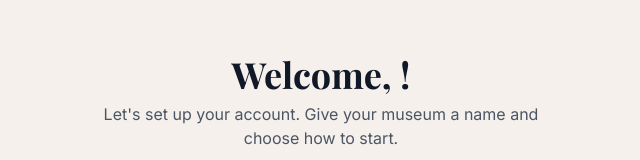
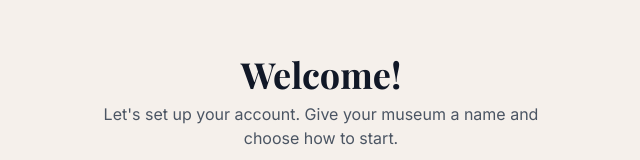
Before and after one commit to yonatantema/TourGuide, a React (Vite) app in the folder client/: page /setup in a window 1280 px wide. Shown: the part 169-329 px from the top of the page, without its empty margins (319-959 px from the left). Built offline with nearby package versions, Linux system fonts and the light colour scheme; no server answers; the HTML template or start-up script is replaced by a standard one.

Commit message:
Fix "Welcome,!" showing comma without name on setup page
Co-Authored-By: Claude Opus 4.6 (1M context) <noreply@anthropic.com>

```diff
--- a/client/src/pages/SetupPage.tsx
+++ b/client/src/pages/SetupPage.tsx
@@ -45,7 +45,7 @@ export default function SetupPage() {
     <div className="h-[100dvh] flex flex-col items-center justify-center px-4 text-center">
       <div className="max-w-md w-full">
         <h1 className="font-serif text-4xl font-bold text-gray-900 mb-2">
-          Welcome, {user?.name?.split(" ")[0]}!
+          Welcome{user?.name ? `, ${user.name.split(" ")[0]}` : ""}!
         </h1>
         <p className="text-gray-600 mb-8">
           Let's set up your account. Give your museum a name and choose how to start.
```
